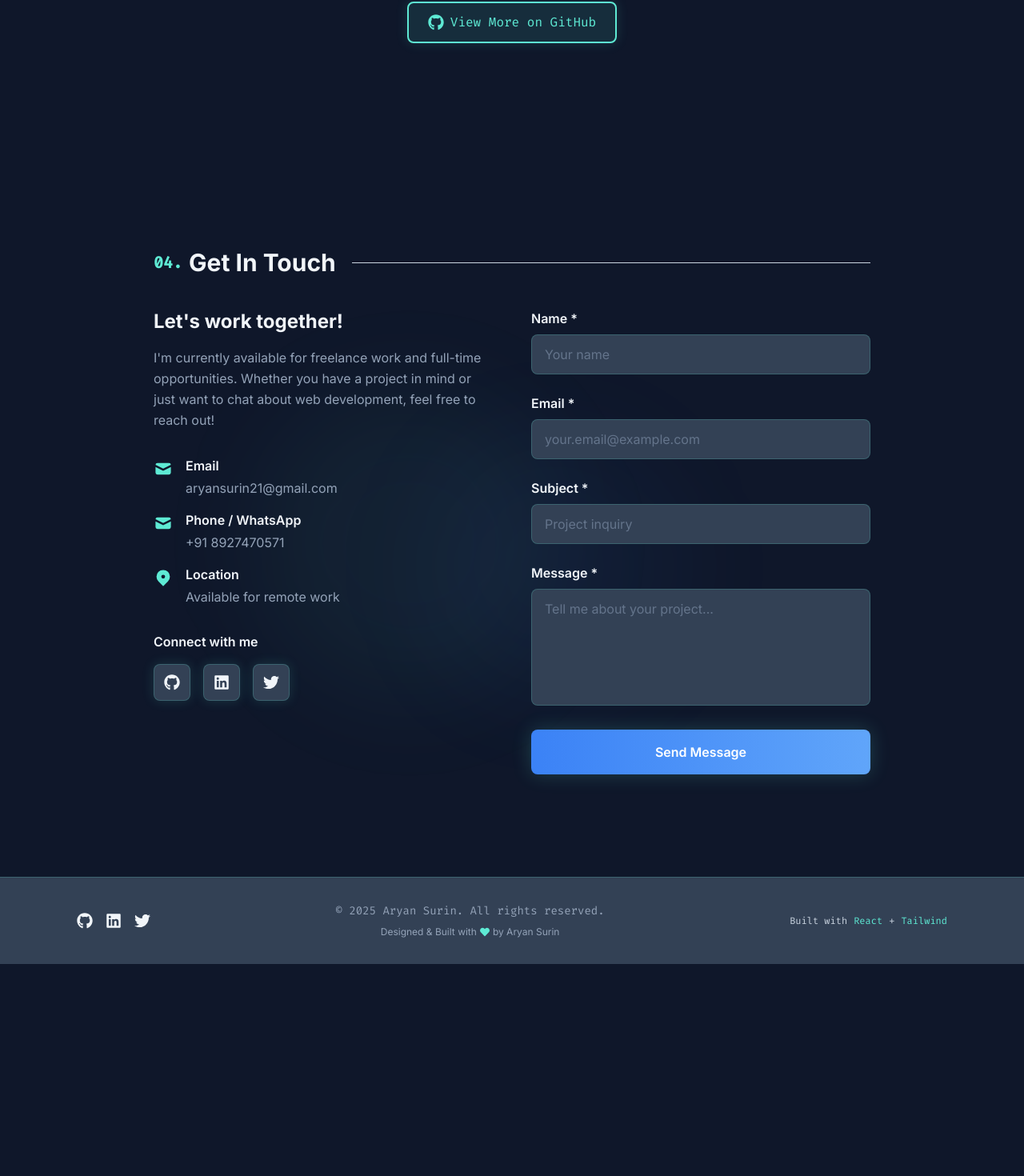
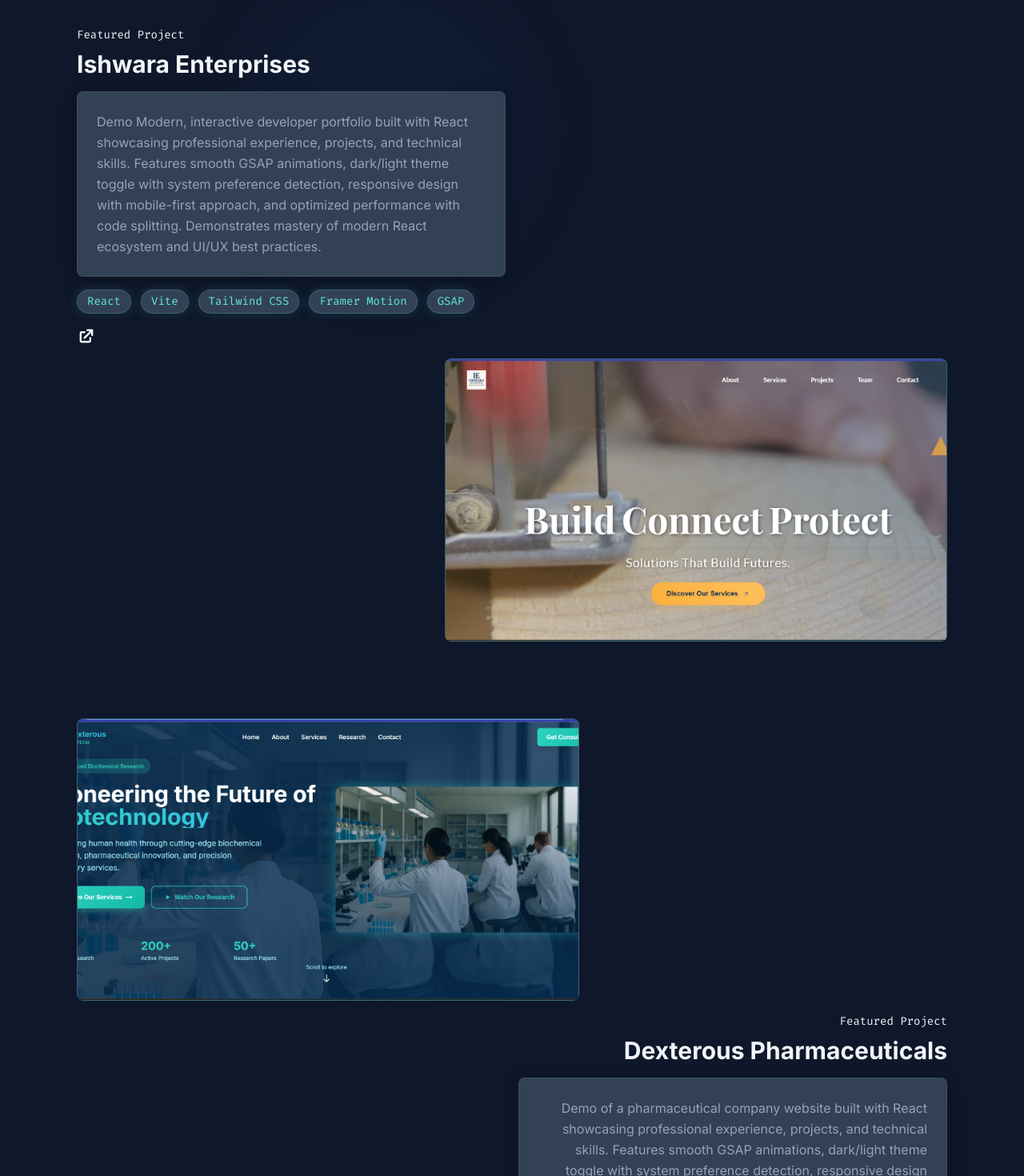
Before and after one commit to aryan-surin/my-portfolio, a React (Vite) app: page / in a window 1280 px wide. Shown: the part 7522-8992 px from the top of the page at 80% size. Before the commit the page ends 8727 px from the top, so only its background shows below. Built offline with nearby package versions, Linux system fonts and the light colour scheme.

Commit message:
added new Project. to the project section

```diff
--- a/src/sections/Projects.jsx
+++ b/src/sections/Projects.jsx
@@ -64,6 +64,24 @@
       image: '/projects/project5.jpg',
       tech: ['React', 'Vite', 'Tailwind CSS', 'Framer Motion', 'GSAP'],
       liveUrl: 'https://aryansurin.vercel.app/',
+      githubUrl: null,
+      featured: true,
+    },
+    {
+      title: 'Ishwara Enterprises',
+      description: ' Demo Modern, interactive developer portfolio built with React showcasing professional experience, projects, and technical skills. Features smooth GSAP animations, dark/light theme toggle with system preference detection, responsive design with mobile-first approach, and optimized performance with code splitting. Demonstrates mastery of modern React ecosystem and UI/UX best practices.',
+      image: '/projects/project6.png',
+      tech: ['React', 'Vite', 'Tailwind CSS', 'Framer Motion', 'GSAP'],
+      liveUrl: 'https://ishwara-enterprise.vercel.app/',
+      githubUrl: null,
+      featured: true,
+    },
+    {
+      title: 'Dexterous Pharmaceuticals',
+      description: ' Demo of a pharmaceutical company website built with React showcasing professional experience, projects, and technical skills. Features smooth GSAP animations, dark/light theme toggle with system preference detection, responsive design with mobile-first approach, and optimized performance with code splitting. Demonstrates mastery of modern React ecosystem and UI/UX best practices.',
+      image: '/projects/project7.png',
+      tech: ['React', 'Vite', 'Tailwind CSS', 'Framer Motion', 'GSAP'],
+      liveUrl: 'https://dexterous.vercel.app/',
       githubUrl: null,
       featured: true,
     },
```
Also changed, not shown: public/projects/project6.png (added), public/projects/project7.png (added).
